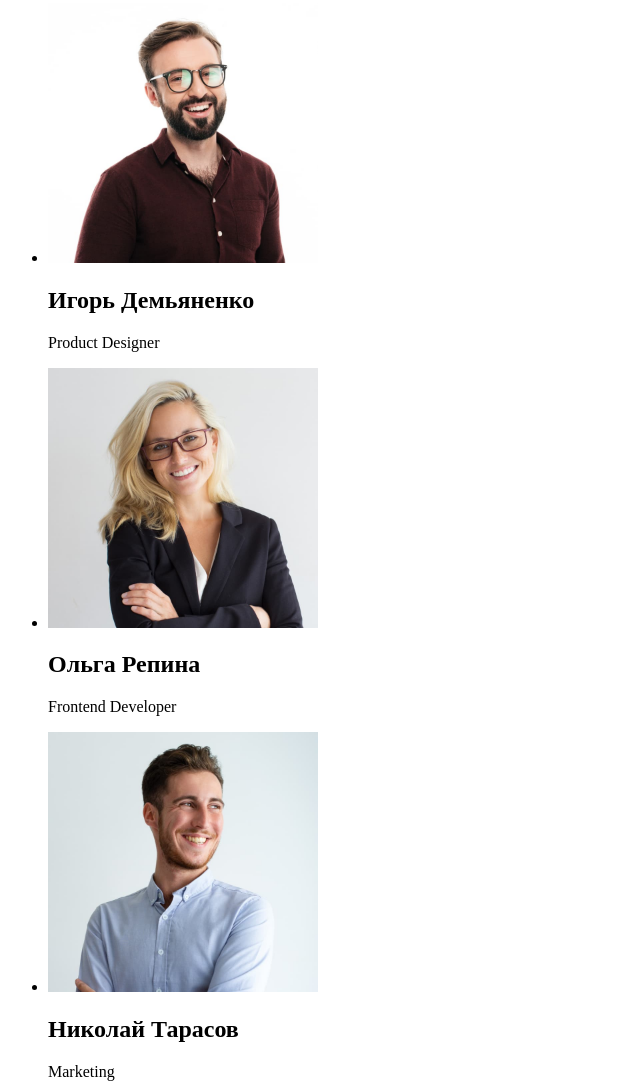
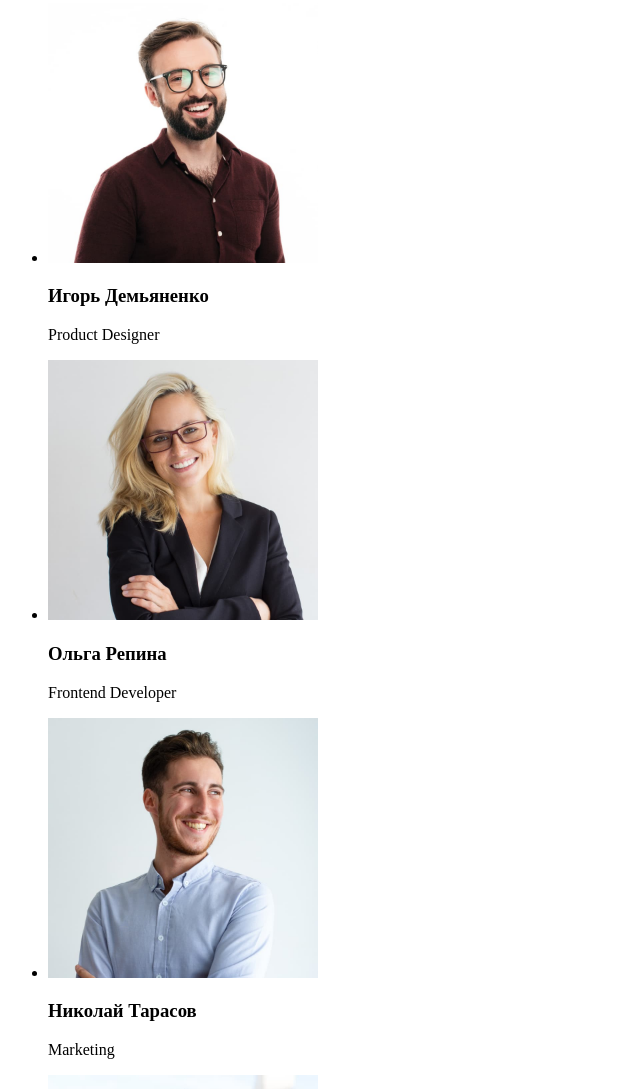
Before and after one commit to Elen326/home-work, a plain HTML site: page index.html in a window 1280 px wide. Shown: the part 1609-2698 px from the top of the page, without its empty margins (0-640 px from the left). Drawn offline with Linux system fonts and the light colour scheme.

Commit message:
Подравняла

```diff
--- a/index.html
+++ b/index.html
@@ -102,9 +102,9 @@
               width="270"
               height="260"
               />
+            <h3 lang="ru">Игорь Демьяненко</h3>
+            <p lang="en">Product Designer</p>
         </li>
-          <h2 lang="ru">Игорь Демьяненко</h3>
-          <p lang="en">Product Designer</p>
           <li>
               <img
                  src="./images/img-2.jpg"
@@ -112,19 +112,18 @@
                  width="270"
                  height="260"
                />
+               <h3 lang="ru">Ольга Репина</h3>
+               <p lang="en">Frontend Developer</p>
            </li>
-          <h2 lang="ru">Ольга Репина</h3>
-          <p lang="en">Frontend Developer</p>
           <li>
                <img
                  src="./images/img-3.jpg"
                  alt="Фото сотрудника"
                  width="270"
-              height="260"
-            />
+                 height="260"/>
+              <h3 lang="ru">Николай Тарасов</h3>
+              <p lang="en">Marketing</p>
           </li>
-          <h2 lang="ru">Николай Тарасов</h3>
-          <p lang="en">Marketing</p>
            <li>
                <img
                  src="./images/img-4.jpg"
@@ -132,9 +131,9 @@
                  width="270"
                  height="260"
                 />
-          </li>
               <h2 lang="ru">Михаил Ермаков</h3>
               <p lang="en">UI Designer</p>
+           </li>
         </ul>
       </section>
     </main>
```
Lines whose indentation alone changed are shown as unchanged.
